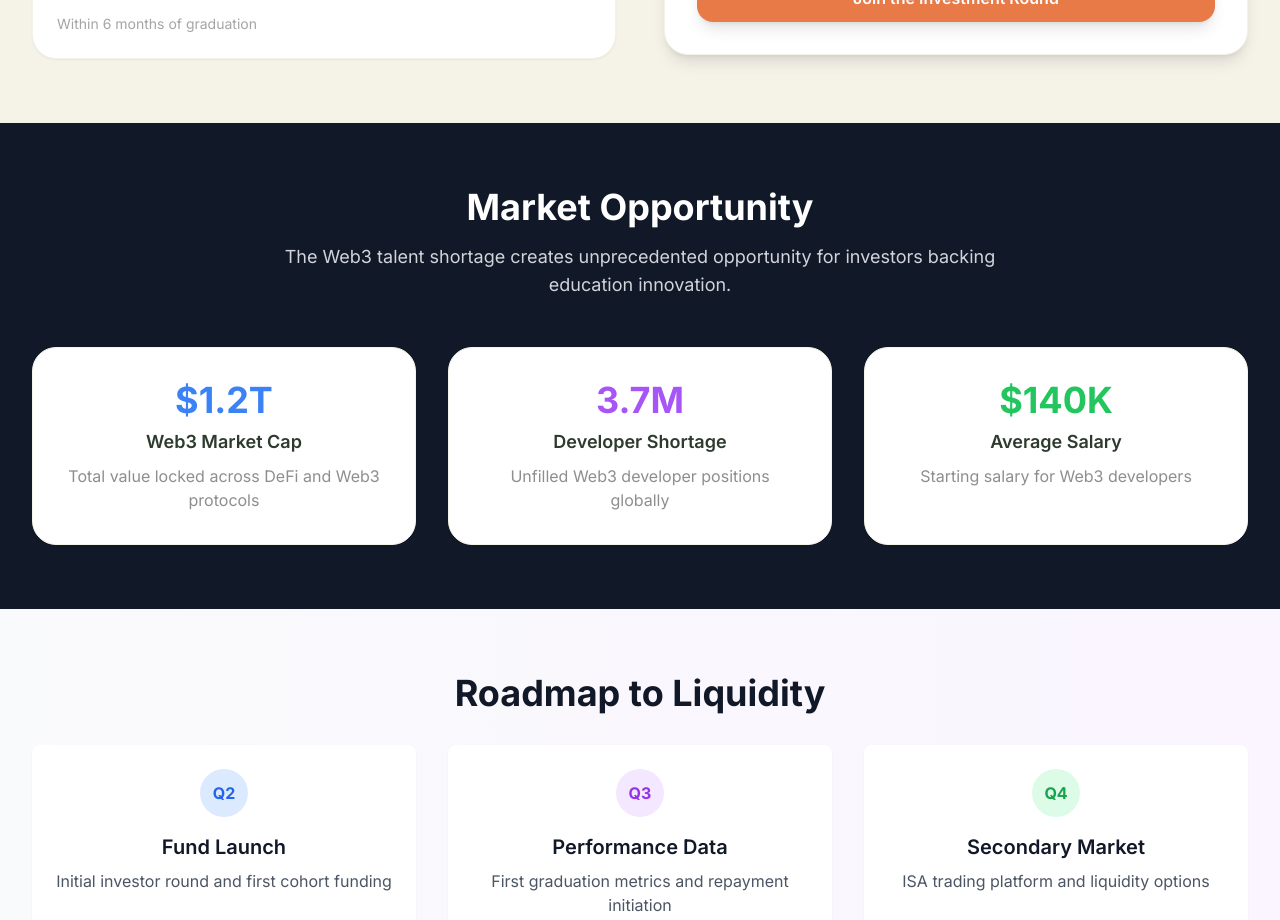
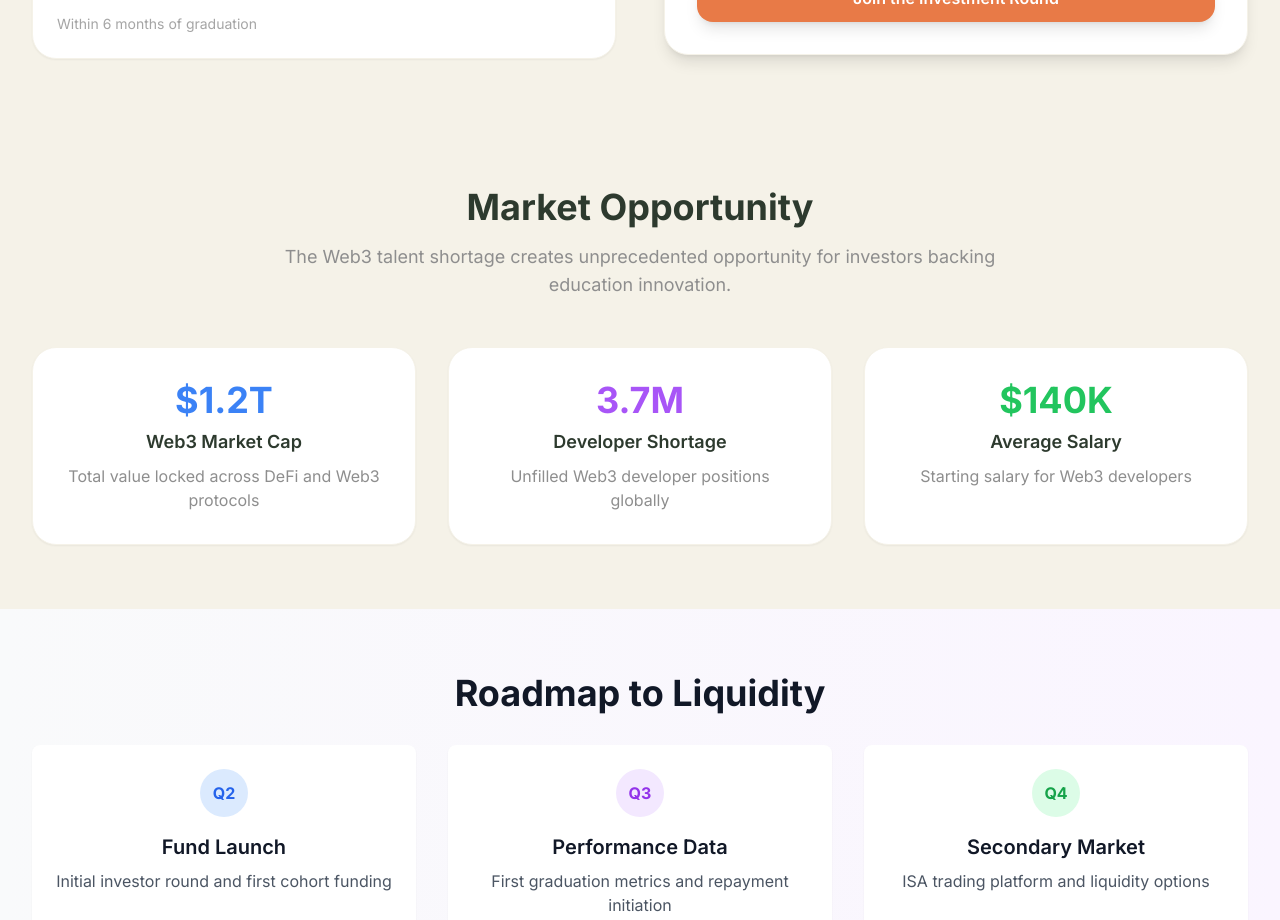
Before and after one commit to arturrod96/forge-college, a React (Vite) app: page /investors in a window 1280 px wide. Shown: the part 1820-2740 px from the top of the page. Built offline with nearby package versions, Linux system fonts and the light colour scheme.

Commit message:
Refactor Investors page market opportunity section
Updated the Market Opportunity section on the Investors page to match the design standards used across other pages.

```diff
--- a/src/pages/Investors.tsx
+++ b/src/pages/Investors.tsx
@@ -1,3 +1,4 @@
+
 import { useState } from 'react';
 import Hero from '../components/Hero';
 import FeatureCard from '../components/FeatureCard';
@@ -187,13 +188,13 @@ const Investors = () => {
         </div>
       </section>
 
-      <section className="py-16 bg-gray-900 text-white">
+      <section className="py-16 bg-forge-cream">
         <div className="max-w-7xl mx-auto px-4 sm:px-6 lg:px-8">
           <div className="text-center mb-12">
-            <h2 className="text-3xl lg:text-4xl font-bold mb-4">
+            <h2 className="text-3xl lg:text-4xl font-bold text-forge-dark mb-4">
               Market Opportunity
             </h2>
-            <p className="text-lg text-gray-300 max-w-3xl mx-auto">
+            <p className="text-lg text-forge-gray max-w-3xl mx-auto">
               The Web3 talent shortage creates unprecedented opportunity for investors backing education innovation.
             </p>
           </div>
```
